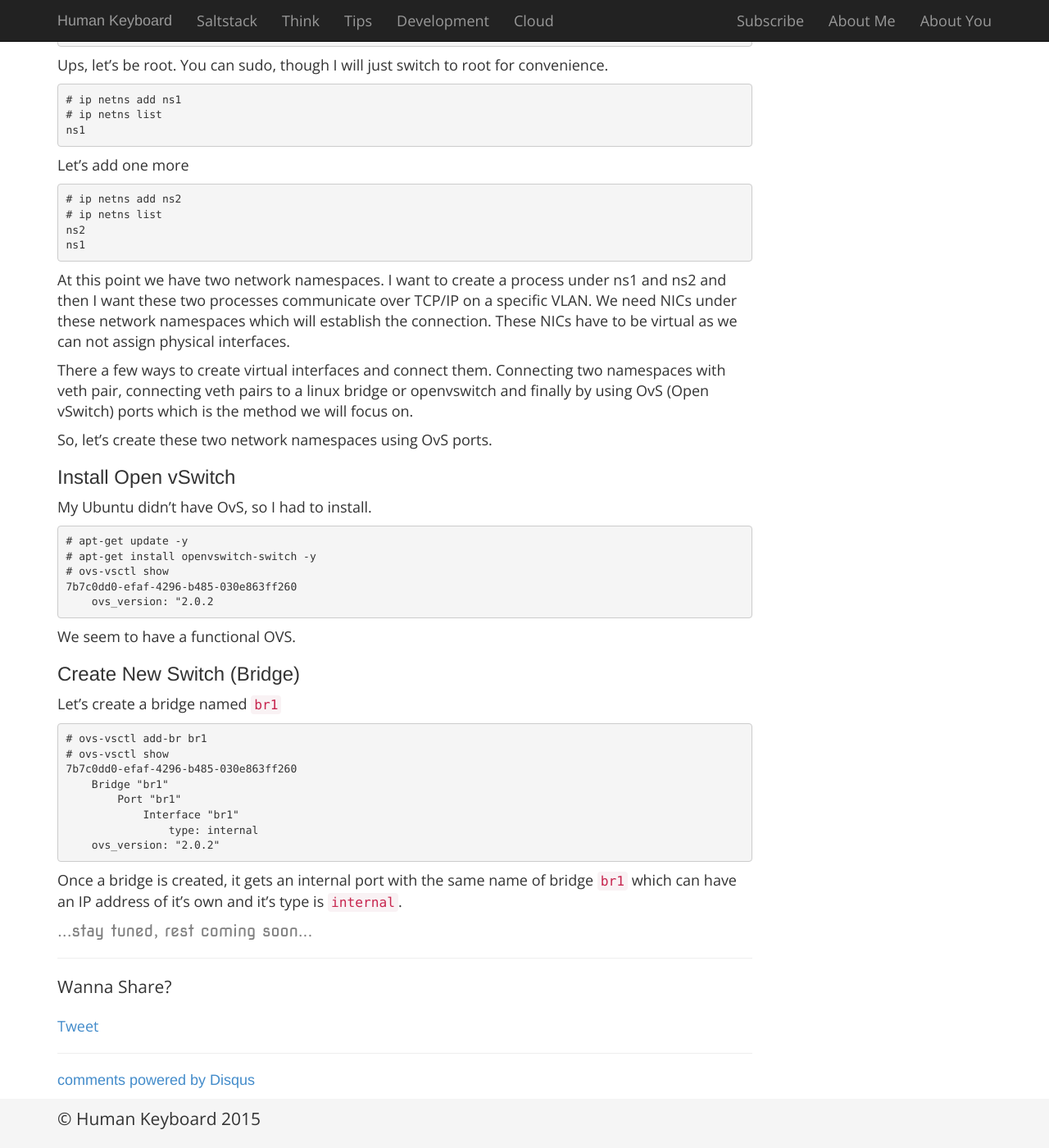
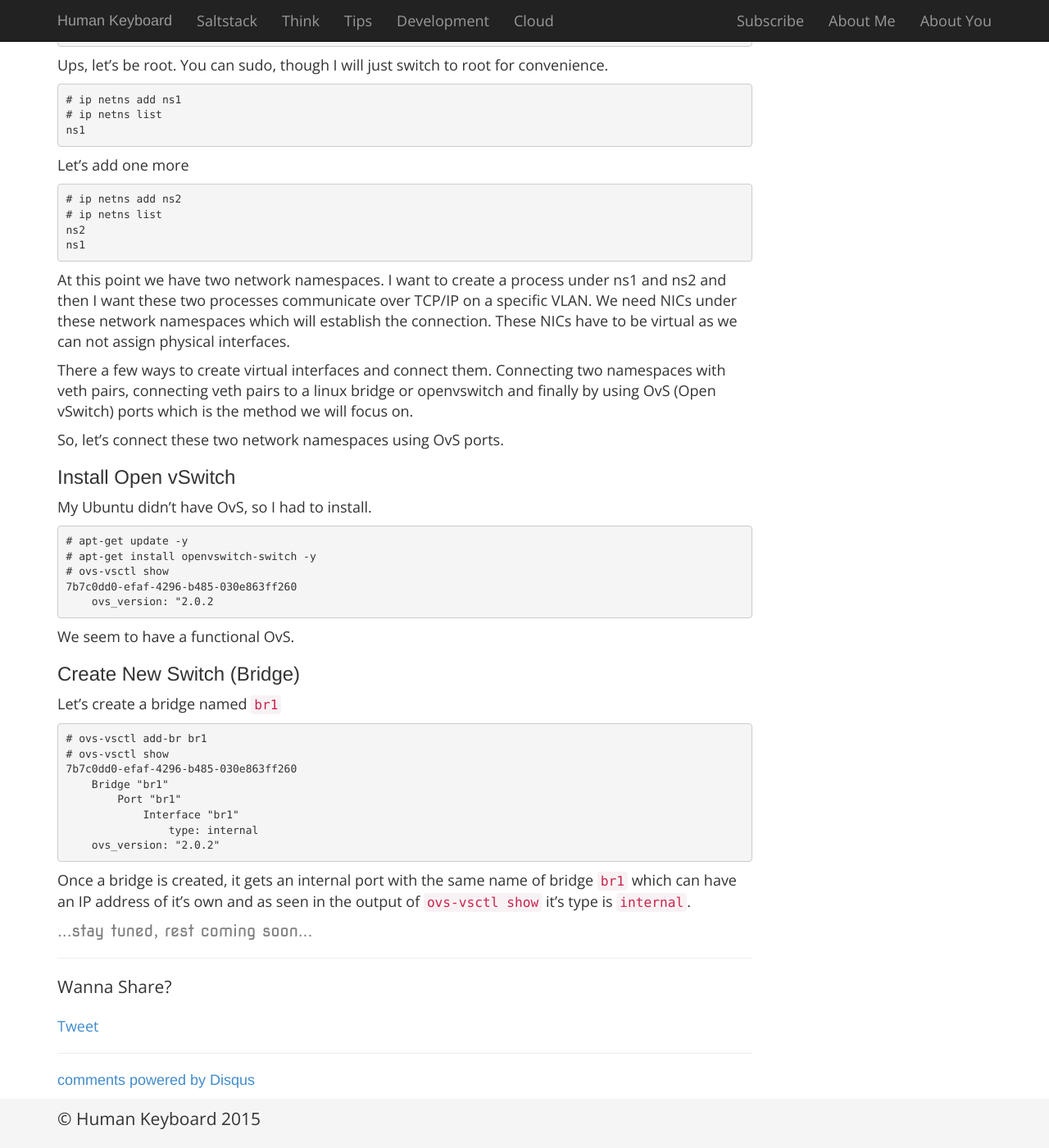
Before and after one commit to ozgurakan/ozgurakan.github.io, a Jekyll site: the page built from _posts/2015-06-08-openvswtich-network-namespaces.markdown, in a window 1280 px wide and 1400 px high, scrolled down 4132 px. Shown: the whole window at 82% size. Built offline with Jekyll 4.4.1, drawn with Linux system fonts in a browser that asks for light colours; nearby versions of some CDN libraries; Markdown is read by kramdown in place of the engine named in the settings; comment, search, counter and statistics services are not loaded.

Commit message:
improvements

```diff
--- a/_posts/2015-06-08-openvswtich-network-namespaces.markdown
+++ b/_posts/2015-06-08-openvswtich-network-namespaces.markdown
@@ -65,9 +65,9 @@ Let's add one more
 
 At this point we have two network namespaces. I want to create a process under ns1 and ns2 and then I want these two processes communicate over TCP/IP on a specific VLAN. We need NICs under these network namespaces which will establish the connection. These NICs have to be virtual as we can not assign physical interfaces.
 
-There a few ways to create virtual interfaces and connect them. Connecting two namespaces with veth pair, connecting veth pairs to a linux bridge or openvswitch and finally by using OvS (Open vSwitch) ports which is the method we will focus on.
+There a few ways to create virtual interfaces and connect them. Connecting two namespaces with veth pairs, connecting veth pairs to a linux bridge or openvswitch and finally by using OvS (Open vSwitch) ports which is the method we will focus on.
 
-So, let's create these two network namespaces using OvS ports.
+So, let's connect these two network namespaces using OvS ports.
 
 ### Install Open vSwitch
 
@@ -79,7 +79,7 @@ My Ubuntu didn't have OvS, so I had to install.
     7b7c0dd0-efaf-4296-b485-030e863ff260
         ovs_version: "2.0.2
 
-We seem to have a functional OVS.
+We seem to have a functional OvS.
 
 ### Create New Switch (Bridge)
 
@@ -94,7 +94,7 @@ Let's create a bridge named `br1`
                     type: internal
         ovs_version: "2.0.2"
 
-Once a bridge is created, it gets an internal port with the same name of bridge `br1` which can have an IP address of it's own and it's type is `internal`.
+Once a bridge is created, it gets an internal port with the same name of bridge `br1` which can have an IP address of it's own and as seen in the output of `ovs-vsctl show` it's type is `internal`.
 
 
 <p class="highlight">...stay tuned, rest coming soon...</p>
```
